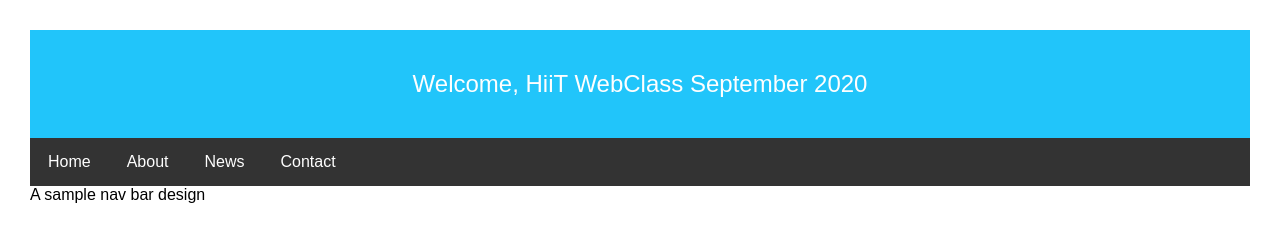
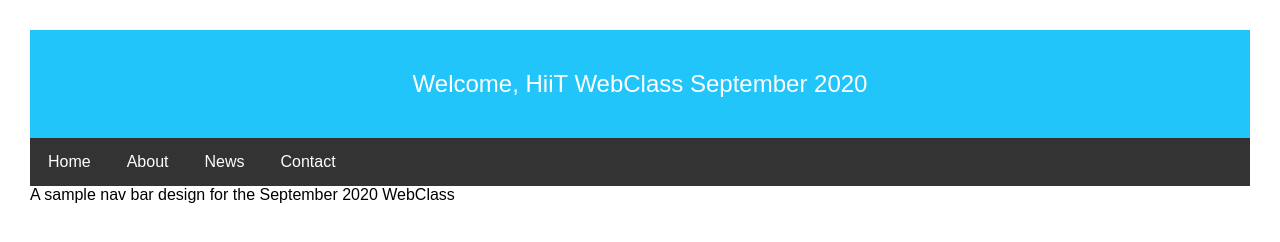
Before and after one commit to oluwaseunAyodele/HtmlWebNavBarSample, a plain HTML site: page index.html in a window 1280 px wide. Drawn offline with Linux system fonts and the light colour scheme.

Commit message:
Created new index file
Created new index file

```diff
--- a/index.html
+++ b/index.html
@@ -63,7 +63,7 @@ Welcome, HiiT WebClass September 2020
 </ul>
 
 
-A sample nav bar design
+A sample nav bar design for the September 2020 WebClass
 
 </div>
 </body>
```
